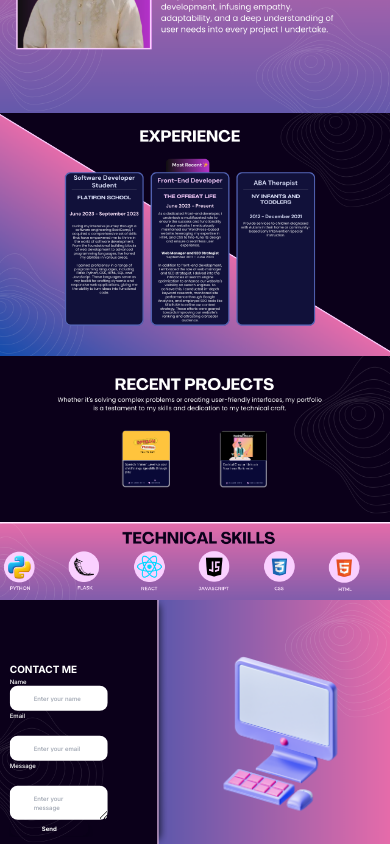
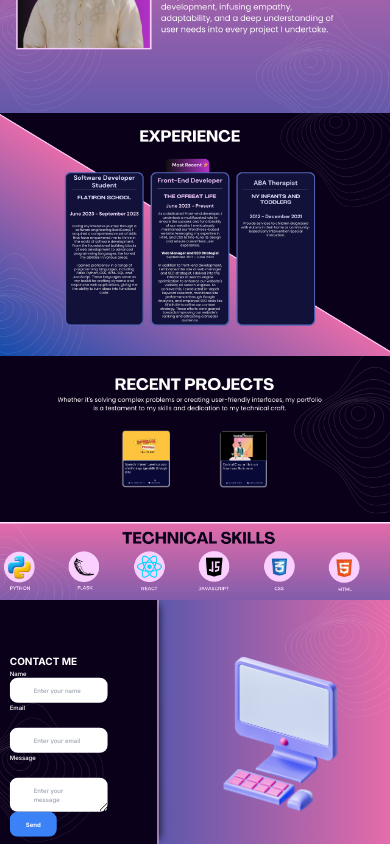
Before and after one commit to AaronNewTech/portfolio, a Next.js app: page / in a window 390 px wide. Shown: the part 375-1219 px from the top of the page. Built offline with nearby package versions, Linux system fonts and the light colour scheme.

Commit message:
added media queries for mobile screens

```diff
--- a/app/contactform.jsx
+++ b/app/contactform.jsx
@@ -90,8 +90,11 @@ const ContactForm = () => {
            />
           </label>
           <button
-          type='submit'
-          className='bg-tertiary py-1 px-8 outline-none w-fit text-white font-bold shadow-md shadow-primary rounded-xl'>{loading ? 'Sending...' : 'Send'}</button>
+  type='submit'
+  className='bg-blue-500 py-2 px-4 rounded-lg text-white font-bold shadow-md shadow-primary outline-none w-fit transition duration-300 transform hover:scale-105'
+>
+  {loading ? 'Sending...' : 'Send'}
+</button>
         </form>
 
 
--- a/app/styles.css
+++ b/app/styles.css
@@ -121,7 +121,7 @@
   #contact-form {
     width: 30%;
     height: 60%;
-    transform: translateX(10%) translateY(-10%);
+    transform: translateX(10%) translateY(-30%);
   }
 
   .form {
@@ -141,7 +141,7 @@
   #contact-form {
     width: 30%;
     height: 60%;
-    transform: translateX(10%) translateY(-25%);
+    transform: translateX(10%) translateY(-40%);
   }
 
   .form {
@@ -161,7 +161,7 @@
   #contact-form {
     width: 30%;
     height: 60%;
-    transform: translateX(10%) translateY(-30%);
+    transform: translateX(10%) translateY(-35%);
   }
 
   .form {
@@ -181,7 +181,7 @@
   #contact-form {
     width: 30%;
     height: 60%;
-    transform: translateX(10%) translateY(-40%);
+    transform: translateX(10%) translateY(-45%);
   }
 
   .form {
@@ -241,7 +241,7 @@
   #contact-form {
     width: 25%;
     height: 30%;
-    transform: translateX(10%) translateY(-30%);
+    transform: translateX(10%) translateY(-25%);
   }
 
   .form {
```
